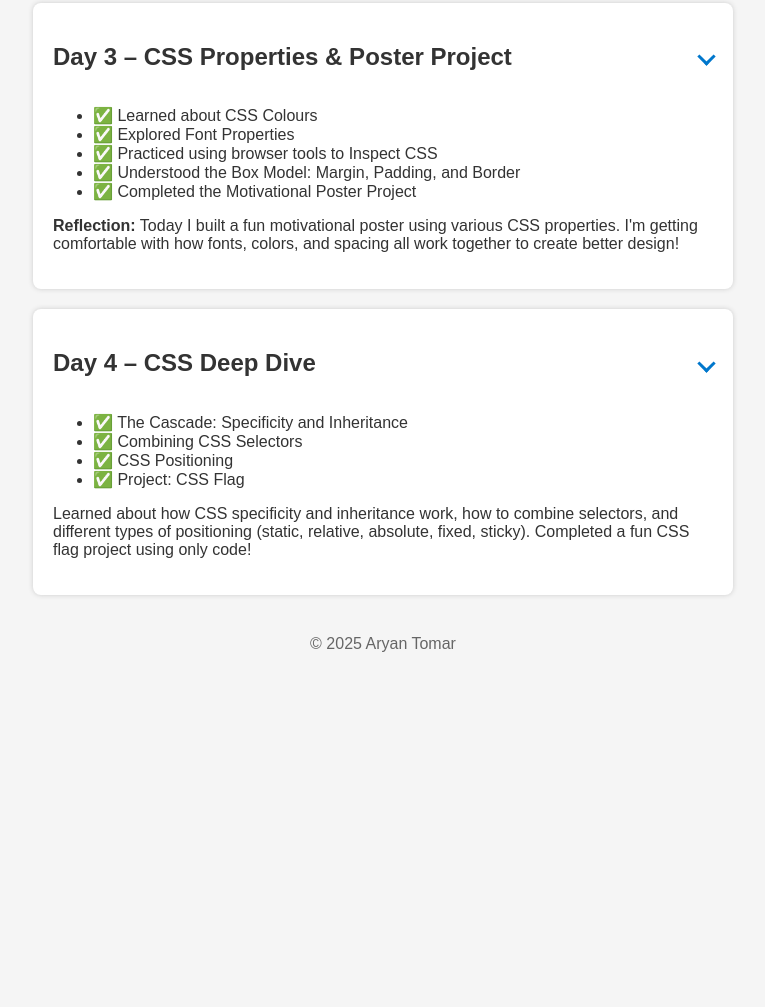
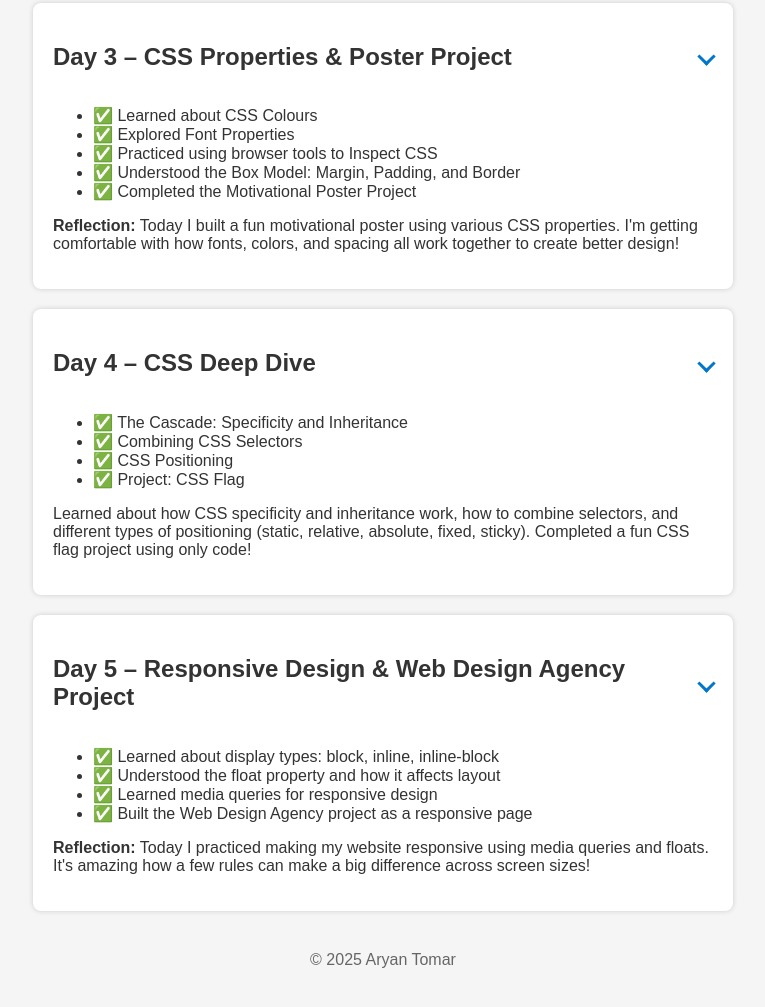
Before and after one commit to aryantomar02/100-days-of-code, a plain HTML site: page index.html in a window 1280 px wide. Shown: the part 615-1622 px from the top of the page, without its empty margins (257-1022 px from the left). Before the commit the page ends 1308 px from the top, so only its background shows below. Drawn offline with Linux system fonts and the light colour scheme.

Commit message:
Update index.html

```diff
--- a/index.html
+++ b/index.html
@@ -222,6 +222,7 @@
     <a href="#day2">Day 2</a>
     <a href="#day3">Day 3</a>
     <a href="#day4">Day 4</a>
+    <a href="#day5">Day 5</a>
   </nav>
 
   <section id="day1">
@@ -285,6 +286,23 @@
       </p>
     </div>
   </section>
+
+  <section id="day5">
+  <div class="day-header" tabindex="0" role="button" aria-expanded="true" aria-controls="content-day5">
+    <h2>Day 5 – Responsive Design & Web Design Agency Project</h2>
+    <span class="arrow"></span>
+  </div>
+  <div class="day-content" id="content-day5">
+    <ul>
+      <li>✅ Learned about display types: block, inline, inline-block</li>
+      <li>✅ Understood the float property and how it affects layout</li>
+      <li>✅ Learned media queries for responsive design</li>
+      <li>✅ Built the Web Design Agency project as a responsive page</li>
+    </ul>
+    <p><strong>Reflection:</strong> Today I practiced making my website responsive using media queries and floats. It's amazing how a few rules can make a big difference across screen sizes!</p>
+  </div>
+</section>
+
 
   <footer>
     <p>&copy; 2025 Aryan Tomar</p>
```
